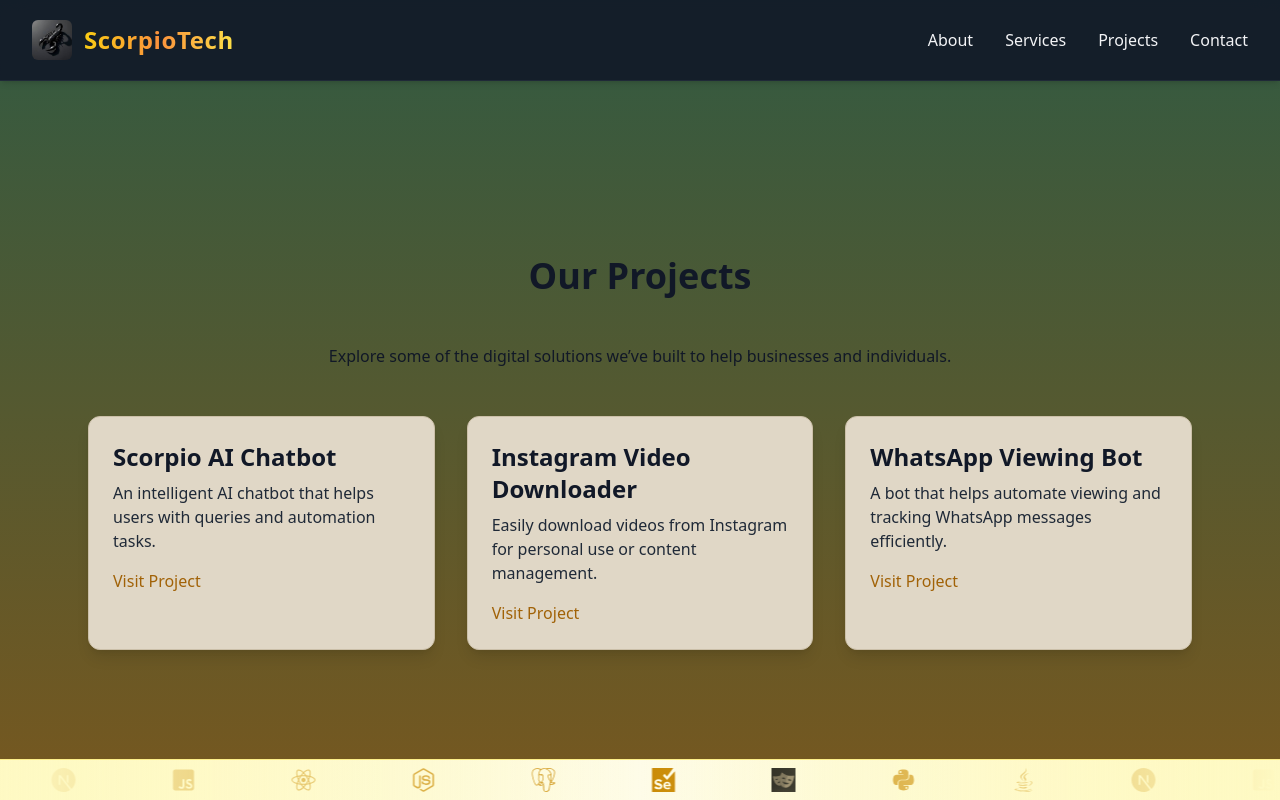
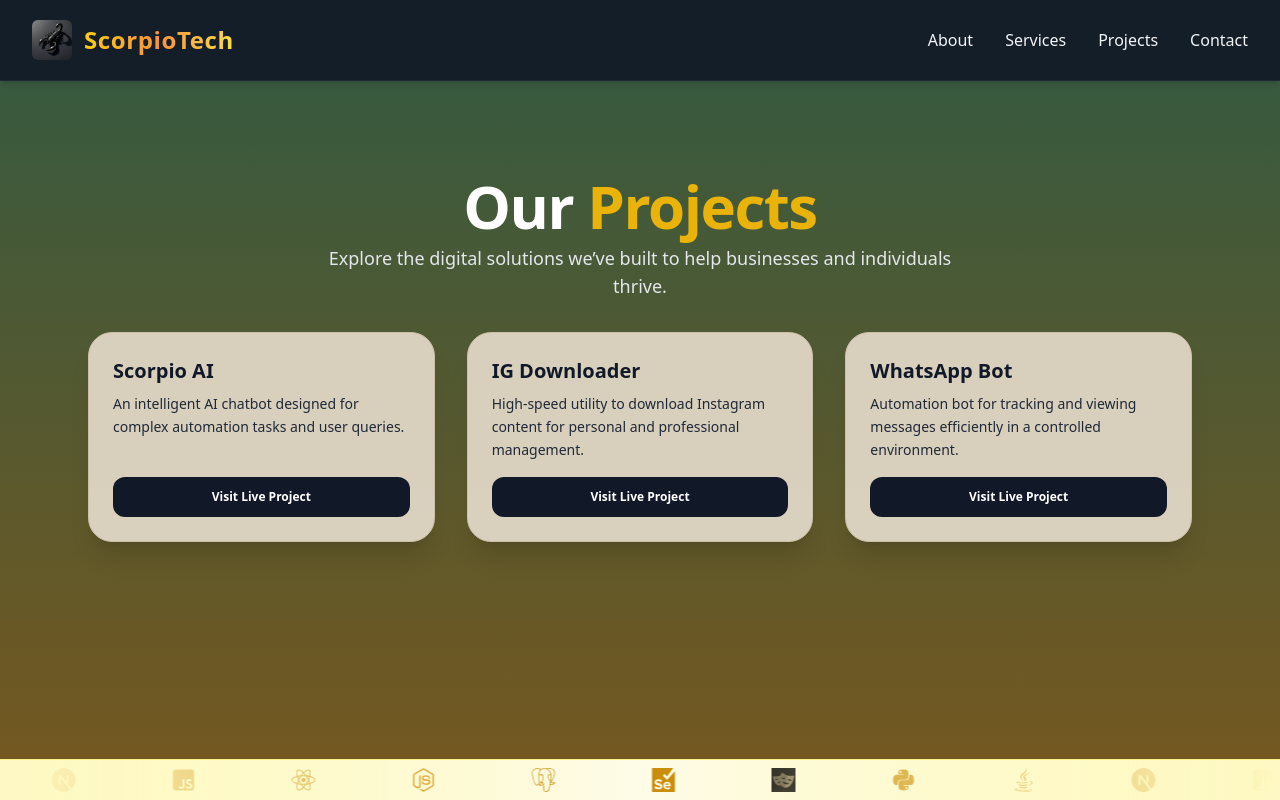
Before and after one commit to Motari2004/Scorpiotech, a Next.js app: page /projects in a window 1280 px wide. Built offline with nearby package versions, Linux system fonts and the light colour scheme.

Commit message:
Describe what you changed here

```diff
--- a/app/about/page.tsx
+++ b/app/about/page.tsx
@@ -1,20 +1,21 @@
 export default function AboutPage() {
   return (
-    <section className="pt-24 md:pt-32 px-4 md:px-6 max-w-6xl mx-auto space-y-12 pb-20">
+    /* Reduced pt-24 to pt-4 for mobile and pt-32 to pt-8 for desktop */
+    <section className="pt-4 md:pt-8 px-4 md:px-6 max-w-6xl mx-auto space-y-10 pb-20">
 
-      {/* Page Title - Scaled for Mobile */}
+      {/* Page Title - Now starts much higher up */}
       <h2 className="text-4xl md:text-6xl font-bold text-white text-center tracking-tight">
         About <span className="text-yellow-500">Scorpio Digital</span>
       </h2>
 
-      {/* Introduction - Contrast Fixed for better readability */}
+      {/* Introduction */}
       <p className="text-gray-100 text-base md:text-xl leading-relaxed text-center max-w-3xl mx-auto">
         Scorpio Digital is a forward-thinking tech agency helping businesses thrive online.
         We specialize in building robust backend systems and modern, responsive frontend solutions
         that scale, perform, and impress users.
       </p>
 
-      {/* Core Strengths - 2x2 Grid on Mobile */}
+      {/* Core Strengths - 2x2 Grid stays consistent with Home Page */}
       <div className="grid grid-cols-2 lg:grid-cols-2 gap-3 md:gap-8">
 
         <div className="bg-[#e0d7c6]/95 backdrop-blur-sm border border-[#cbbfa8] p-4 md:p-8 rounded-2xl shadow-lg hover:-translate-y-2 transition-all duration-300 flex flex-col">
--- a/app/customerbox/page.tsx
+++ b/app/customerbox/page.tsx
@@ -129,7 +129,7 @@
                 value={formData.email}
                 onChange={(e) => setFormData({ ...formData, email: e.target.value })}
               />
-              <p className="text-[9px] text-gray-600 text-center px-4 font-bold uppercase tracking-tighter">Fast response guaranteed.</p>
+
               <div className="flex gap-2 pt-2">
                 <button type="button" onClick={prevStep} className="text-[10px] font-black text-gray-500 uppercase px-2">Back</button>
                 <button type="submit" className="flex-grow bg-green-700 text-white font-black py-3.5 rounded-xl text-sm">Send Brief</button>
--- a/app/projects/page.tsx
+++ b/app/projects/page.tsx
@@ -1,59 +1,74 @@
 export default function ProjectsPage() {
   return (
-    <section className="pt-32 px-6 max-w-6xl mx-auto space-y-12">
-      <h2 className="text-4xl font-bold text-gray-900 text-center">Our Projects</h2>
-      <p className="text-center text-brown-100">
-        Explore some of the digital solutions we’ve built to help businesses and individuals.
-      </p>
+    /* pt-4 for mobile to bring the title right up to the navbar */
+    <section className="pt-4 md:pt-12 px-4 md:px-6 max-w-6xl mx-auto space-y-8 pb-20">
 
-      <div className="grid md:grid-cols-3 gap-8 mt-8">
+      <div className="space-y-2">
+        <h2 className="text-4xl md:text-6xl font-extrabold text-white text-center tracking-tight">
+          Our <span className="text-yellow-500">Projects</span>
+        </h2>
+        <p className="text-center text-gray-200 text-sm md:text-lg max-w-2xl mx-auto">
+          Explore the digital solutions we’ve built to help businesses and individuals thrive.
+        </p>
+      </div>
+
+      {/* grid-cols-1 on small mobile, grid-cols-2 on small tablets, 3 on desktop */}
+      <div className="grid grid-cols-1 sm:grid-cols-2 lg:grid-cols-3 gap-4 md:gap-8 mt-6">
+
         {/* AI Chatbot */}
-        <div className="bg-[#e0d7c6] border border-[#cbbfa8] p-6 rounded-xl shadow-lg hover:scale-105 transition-transform">
-          <h3 className="text-2xl font-semibold mb-2 text-gray-900">Scorpio AI Chatbot</h3>
-          <p className="text-gray-800 mb-4">
-            An intelligent AI chatbot that helps users with queries and automation tasks.
-          </p>
+        <div className="bg-[#e0d7c6]/95 backdrop-blur-sm border border-[#cbbfa8] p-6 rounded-3xl shadow-xl flex flex-col justify-between hover:-translate-y-2 transition-all duration-300">
+          <div>
+            <h3 className="text-xl font-black mb-2 text-gray-900">Scorpio AI</h3>
+            <p className="text-gray-800 text-sm leading-relaxed mb-4">
+              An intelligent AI chatbot designed for complex automation tasks and user queries.
+            </p>
+          </div>
           <a
             href="https://scorpioai.vercel.app"
             target="_blank"
             rel="noopener noreferrer"
-            className="text-yellow-700 font-medium hover:underline"
+            className="inline-block w-full text-center py-3 bg-gray-900 text-white rounded-xl font-bold text-xs hover:bg-black transition-colors"
           >
-            Visit Project
+            Visit Live Project
           </a>
         </div>
 
         {/* Instagram Video Downloader */}
-        <div className="bg-[#e0d7c6] border border-[#cbbfa8] p-6 rounded-xl shadow-lg hover:scale-105 transition-transform">
-          <h3 className="text-2xl font-semibold mb-2 text-gray-900">Instagram Video Downloader</h3>
-          <p className="text-gray-800 mb-4">
-            Easily download videos from Instagram for personal use or content management.
-          </p>
+        <div className="bg-[#e0d7c6]/95 backdrop-blur-sm border border-[#cbbfa8] p-6 rounded-3xl shadow-xl flex flex-col justify-between hover:-translate-y-2 transition-all duration-300">
+          <div>
+            <h3 className="text-xl font-black mb-2 text-gray-900">IG Downloader</h3>
+            <p className="text-gray-800 text-sm leading-relaxed mb-4">
+              High-speed utility to download Instagram content for personal and professional management.
+            </p>
+          </div>
           <a
             href="https://igdown-01en.onrender.com/"
             target="_blank"
             rel="noopener noreferrer"
-            className="text-yellow-700 font-medium hover:underline"
+            className="inline-block w-full text-center py-3 bg-gray-900 text-white rounded-xl font-bold text-xs hover:bg-black transition-colors"
           >
-            Visit Project
+            Visit Live Project
           </a>
         </div>
 
         {/* WhatsApp Viewing Bot */}
-        <div className="bg-[#e0d7c6] border border-[#cbbfa8] p-6 rounded-xl shadow-lg hover:scale-105 transition-transform">
-          <h3 className="text-2xl font-semibold mb-2 text-gray-900">WhatsApp Viewing Bot</h3>
-          <p className="text-gray-800 mb-4">
-            A bot that helps automate viewing and tracking WhatsApp messages efficiently.
-          </p>
+        <div className="bg-[#e0d7c6]/95 backdrop-blur-sm border border-[#cbbfa8] p-6 rounded-3xl shadow-xl flex flex-col justify-between hover:-translate-y-2 transition-all duration-300">
+          <div>
+            <h3 className="text-xl font-black mb-2 text-gray-900">WhatsApp Bot</h3>
+            <p className="text-gray-800 text-sm leading-relaxed mb-4">
+              Automation bot for tracking and viewing messages efficiently in a controlled environment.
+            </p>
+          </div>
           <a
             href="https://scorpiocontrol-5fem.onrender.com/"
             target="_blank"
             rel="noopener noreferrer"
-            className="text-yellow-700 font-medium hover:underline"
+            className="inline-block w-full text-center py-3 bg-gray-900 text-white rounded-xl font-bold text-xs hover:bg-black transition-colors"
           >
-            Visit Project
+            Visit Live Project
           </a>
         </div>
+
       </div>
     </section>
   );
--- a/app/services/page.tsx
+++ b/app/services/page.tsx
@@ -2,24 +2,36 @@
 
 export default function ServicesPage() {
   return (
-    <section className="pt-32 px-6 max-w-6xl mx-auto space-y-12">
-      <h1 className="text-5xl font-bold text-center text-gray-900 mb-12">
-        Our Services
+    /* pt-4 for mobile, pt-12 for desktop to remove that big empty gap */
+    <section className="pt-4 md:pt-12 px-4 md:px-6 max-w-6xl mx-auto space-y-8 pb-20">
+
+      <h1 className="text-4xl md:text-6xl font-extrabold text-center text-white tracking-tight">
+        Our <span className="text-yellow-500">Services</span>
       </h1>
 
-      <div className="grid md:grid-cols-3 gap-8">
+      <p className="text-center text-gray-200 text-sm md:text-lg max-w-2xl mx-auto leading-relaxed">
+        We bridge the gap between complex backend logic and intuitive user experiences.
+      </p>
+
+      {/* Mobile: grid-cols-2 (2x2)
+          Desktop: md:grid-cols-3
+      */}
+      <div className="grid grid-cols-2 md:grid-cols-3 gap-3 md:gap-8 mt-4">
         <ServiceCard
           title="Web Development"
           description="Custom websites built for performance, scalability, and modern design."
         />
         <ServiceCard
           title="Automation Tools"
-          description="Scripts and utilities that save time, reduce errors, and streamline workflows."
+          description="Scripts and utilities that save time and streamline workflows."
         />
         <ServiceCard
-          title="Social Media Bots"
-          description="Instagram, WhatsApp, Telegram bots to grow and engage your audience efficiently."
+          title="Social Bots"
+          description="Custom bots for Instagram, WhatsApp, and Telegram to grow your audience."
         />
+        {/* Added a 4th dummy card or you can leave it at 3.
+            If you have 3 cards, the 2x2 grid will have one empty spot,
+            which looks very clean on mobile. */}
       </div>
     </section>
   );
```
Also changed, not shown: app/contact/page.tsx (+64 -25 lines).
